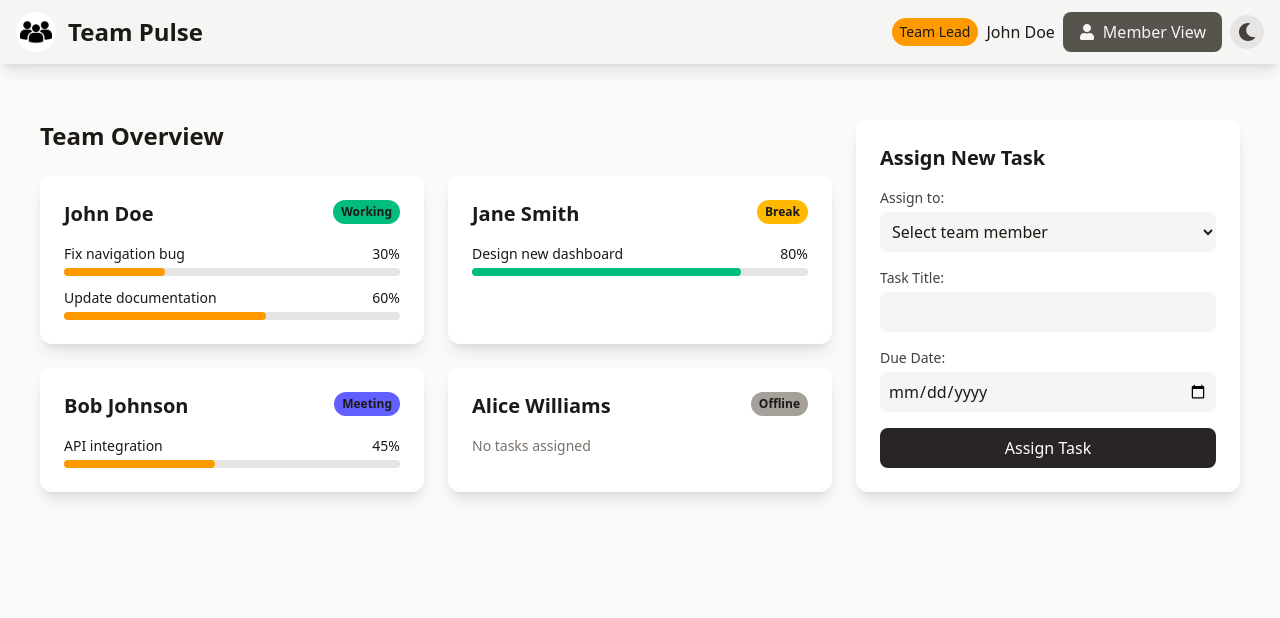
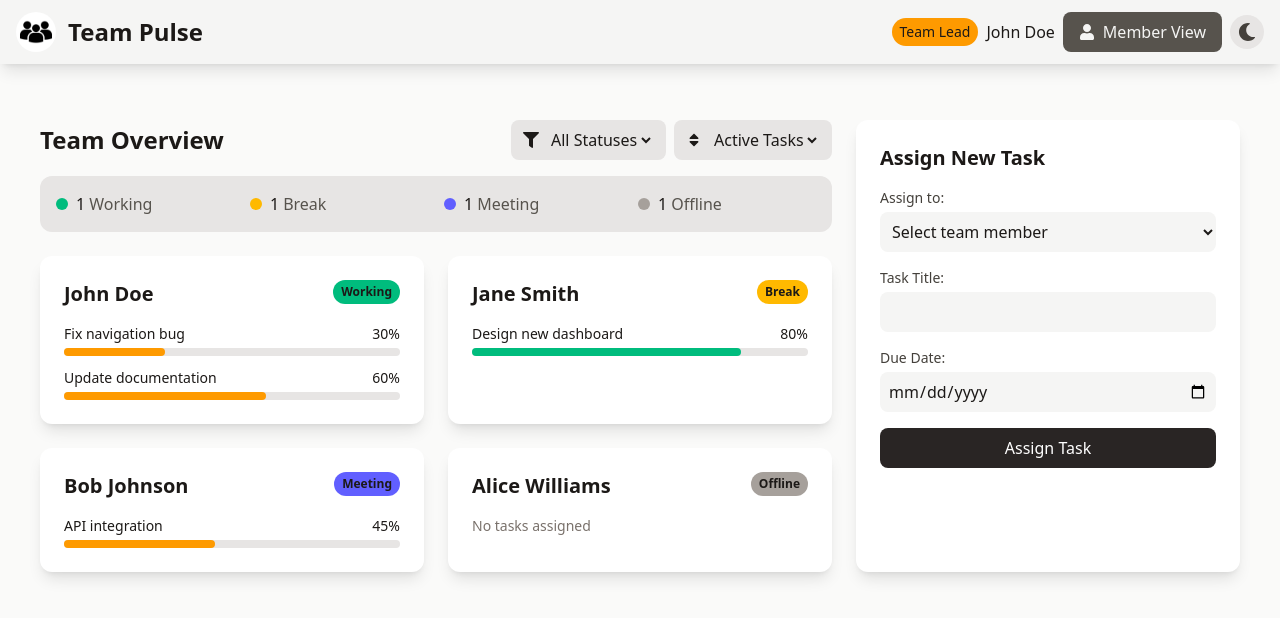
Before and after one commit to AnshuGu-Intern/Team-Pulse-Dashboard, a React (Vite) app: page / in a window 1280 px wide. Both pictures are taken after a click on the button "Lead View". Shown: the top 618 px of the page. Built offline with nearby package versions, Linux system fonts and the light colour scheme.

Commit message:
feat: add filtering and status summary to lead view

```diff
--- /dev/null
+++ b/src/components/StatusSummary.jsx
@@ -0,0 +1,45 @@
+import React from "react";
+import { useSelector } from "react-redux";
+
+const StatusSummary = () => {
+  const members = useSelector((state) => state.members);
+  const darkMode = useSelector((state) => state.ui.darkMode);
+
+  const statusCounts = members.reduce((acc, member) => {
+    acc[member.status] = (acc[member.status] || 0) + 1;
+    return acc;
+  }, {});
+
+  const statusColors = {
+    working: "bg-emerald-500",
+    break: "bg-amber-400",
+    meeting: "bg-indigo-500",
+    offline: "bg-stone-400",
+  };
+
+  return (
+    <div
+      className={`p-4 rounded-xl mb-6 grid grid-cols-2 sm:grid-cols-4 gap-4 ${
+        darkMode ? "bg-stone-700" : "bg-stone-200"
+      }`}
+    >
+      {Object.entries(statusCounts).map(([status, count]) => (
+        <div key={status} className="flex items-center">
+          <div
+            className={`w-3 h-3 rounded-full ${statusColors[status]} mr-2`}
+          ></div>
+          <span className="font-medium">{count}</span>
+          <span
+            className={`ml-1 capitalize ${
+              darkMode ? "text-stone-300" : "text-stone-600"
+            }`}
+          >
+            {status}
+          </span>
+        </div>
+      ))}
+    </div>
+  );
+};
+
+export default StatusSummary;
--- a/src/pages/dashboard/TeamLeadView.jsx
+++ b/src/pages/dashboard/TeamLeadView.jsx
@@ -1,15 +1,38 @@
-import React from "react";
+import React, { useState } from "react";
 import { useDispatch, useSelector } from "react-redux";
 import { addTask } from "../../store/slices/tasksSlice";
 import StatusBadge from "../../components/StatusBadge";
 import TaskForm from "../../components/TaskForm";
+import { FaFilter, FaSort } from "react-icons/fa";
+import { setStatusFilter } from "../../store/slices/uiSlice";
+import StatusSummary from "../../components/StatusSummary";
 
 const TeamLeadView = () => {
   const dispatch = useDispatch();
-
   const members = useSelector((state) => state.members);
   const tasks = useSelector((state) => state.tasks);
   const darkMode = useSelector((state) => state.ui.darkMode);
+  const statusFilter = useSelector((state) => state.ui.statusFilter);
+  const [sortBy, setSortBy] = useState("active");
+
+  const filteredMembers =
+    statusFilter === "all"
+      ? members
+      : members.filter((m) => m.status === statusFilter);
+
+  const sortedMembers = [...filteredMembers].sort((a, b) => {
+    if (sortBy === "active") {
+      const aTasks = tasks.filter(
+        (t) => t.memberId === a.id && t.progress < 100
+      ).length;
+      const bTasks = tasks.filter(
+        (t) => t.memberId === b.id && t.progress < 100
+      ).length;
+      return bTasks - aTasks;
+    } else {
+      return a.name.localeCompare(b.name);
+    }
+  });
 
   const handleTaskSubmit = (taskData) => {
     dispatch(addTask(taskData));
@@ -19,9 +42,53 @@ const TeamLeadView = () => {
     <div className="p-6">
       <div className="grid grid-cols-1 lg:grid-cols-3 gap-6">
         <div className="lg:col-span-2">
-          <h2 className="text-2xl font-bold mb-6">Team Overview</h2>
-          <div className="grid grid-cols-1 md:grid-cols-2 gap-6">
-            {members.map((member) => {
+          <div className="flex flex-col sm:flex-row justify-between items-start sm:items-center mb-4 gap-3">
+            <h2 className="text-2xl font-bold">Team Overview</h2>
+            <div className="flex flex-wrap gap-2">
+              <div
+                className={`flex items-center px-3 py-2 rounded-lg ${
+                  darkMode ? "bg-stone-700" : "bg-stone-200"
+                }`}
+              >
+                <FaFilter className="mr-2" />
+                <select
+                  value={statusFilter}
+                  onChange={(e) => dispatch(setStatusFilter(e.target.value))}
+                  className={`bg-transparent ${
+                    darkMode ? "text-stone-100" : "text-stone-900"
+                  }`}
+                >
+                  <option value="all">All Statuses</option>
+                  <option value="working">Working</option>
+                  <option value="break">Break</option>
+                  <option value="meeting">Meeting</option>
+                  <option value="offline">Offline</option>
+                </select>
+              </div>
+
+              <div
+                className={`flex items-center px-3 py-2 rounded-lg ${
+                  darkMode ? "bg-stone-700" : "bg-stone-200"
+                }`}
+              >
+                <FaSort className="mr-2" />
+                <select
+                  value={sortBy}
+                  onChange={(e) => setSortBy(e.target.value)}
+                  className={`bg-transparent ${
+                    darkMode ? "text-stone-100" : "text-stone-900"
+                  }`}
+                >
+                  <option value="active">Active Tasks</option>
+                  <option value="name">Name</option>
+                </select>
+              </div>
+            </div>
+          </div>
+
+          <StatusSummary />
+          <div className="grid grid-cols-1 md:grid-cols-2 gap-6 mt-6">
+            {sortedMembers.map((member) => {
               const memberTasks = tasks.filter(
                 (task) => task.memberId === member.id
               );
```
